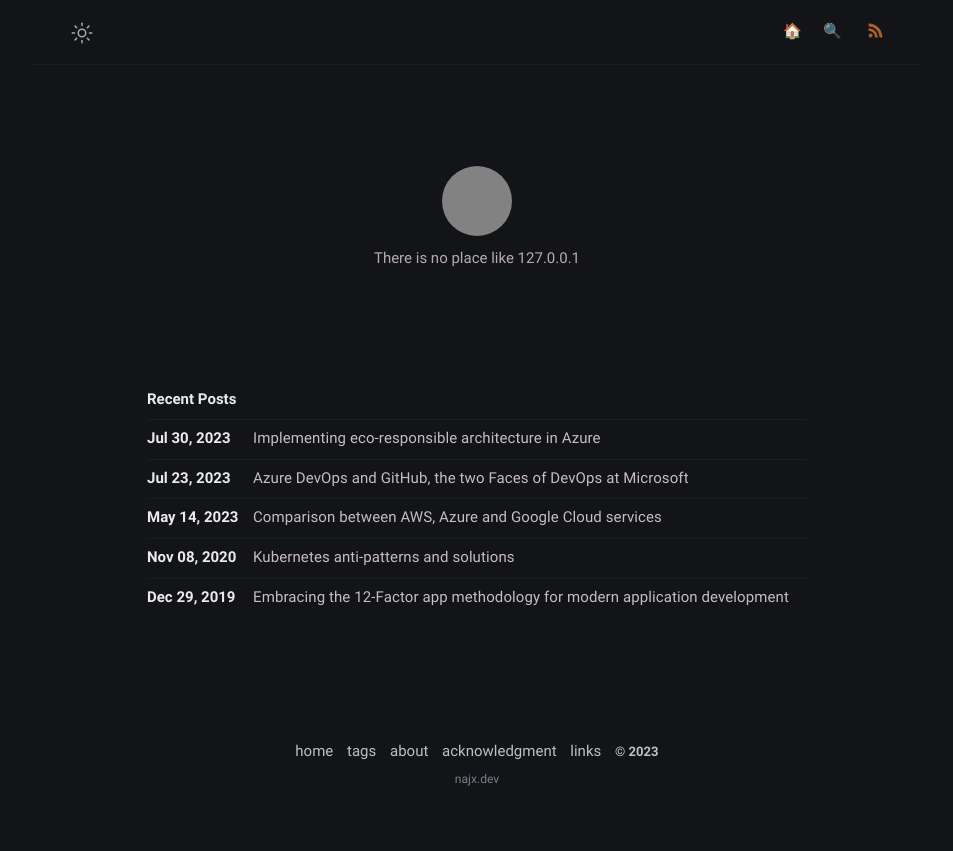
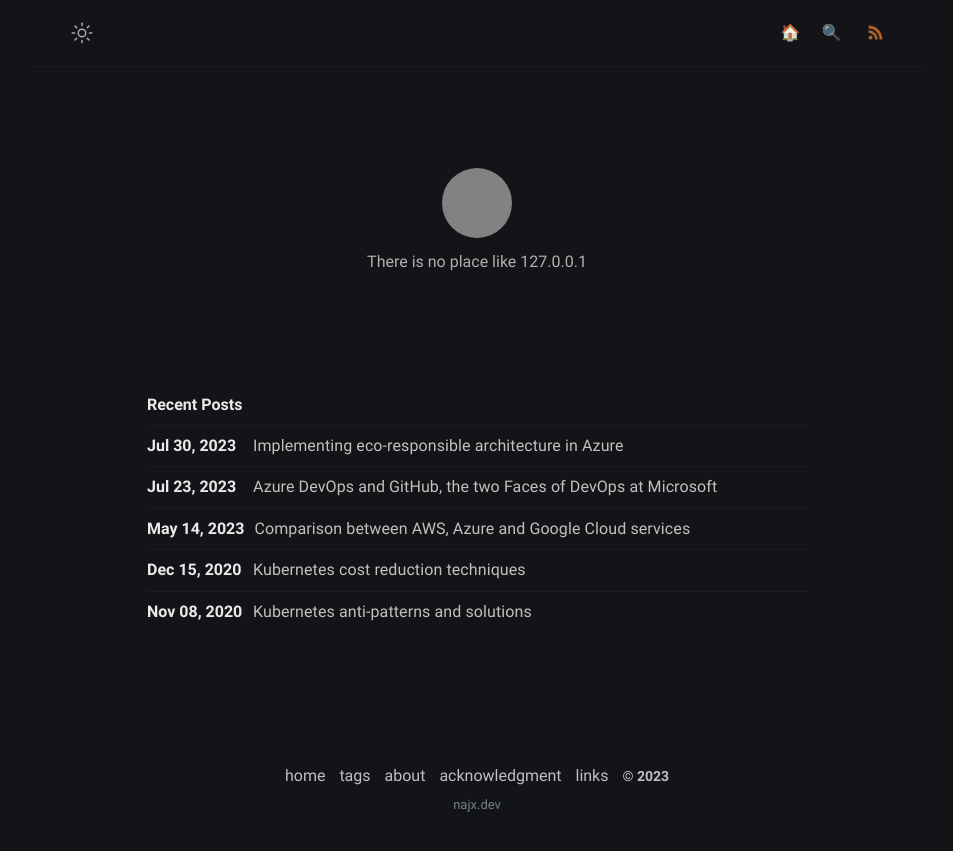
Before and after one commit to najx/najx.github.io, a Jekyll site: the page built from index.md, in a window 1280 px wide. Shown: the top 851 px of the page, without its empty margins (163-1116 px from the left). Built offline with Jekyll 4.4.1, drawn with Linux system fonts in a browser that asks for light colours; grey boxes are pictures that could not be loaded.

Commit message:
Add a new post and update the style

```diff
--- /dev/null
+++ b/_posts/kubernetes-cost-reduction-techniques/2020-12-15-kubernetes-cost-reduction-techniques.md
@@ -0,0 +1,59 @@
+---
+title: Kubernetes cost reduction techniques
+date: 2020-12-15 16:45:31 +07:00
+modified: 2020-12-15 16:45:31 +07:00
+tags: [DevOps 🔄]
+description: Operating Kubernetes clusters can be expensive. Here, we explore techniques to drive down those costs without compromising on performance or reliability.
+---
+
+Kubernetes has emerged as a dominant platform for container orchestration, but without careful management, the costs can spiral. Here are some key strategies for cost optimization:
+
+𝟭. 𝗥𝗶𝗴𝗵𝘁-𝘀𝗶𝘇𝗶𝗻𝗴 𝗿𝗲𝘀𝗼𝘂𝗿𝗰𝗲𝘀:
+Assess and fine-tune the resources your applications require. Over-provisioning leads to unnecessary costs. Analyze app resource usage, adjust CPU/memory as needed. Avoid over-provisioning to save costs
+
+<figure>
+<img src="/assets/img/3/1.png" alt="">
+<figcaption></figcaption>
+</figure>
+
+𝟮. 𝗘𝗳𝗳𝗶𝗰𝗶𝗲𝗻𝘁 𝗡𝗼𝗱 & 𝗣𝗼𝗱 𝗔𝘂𝘁𝗼 𝗦𝗰𝗮𝗹𝗶𝗻𝗴:
+Implementing auto-scaling ensures that your cluster scales based on demand, thus ensuring you only pay for what you use. Use Horizontal Pod Autoscaler (HPA) and Vertical Pod Autoscaler (VPA) to add or remove nodes / pods based on resource utilization, reducing idle costs
+
+<figure>
+<img src="/assets/img/3/2.png" alt="">
+<figcaption></figcaption>
+</figure>
+
+𝟯. 𝗣𝗼𝗱 𝗗𝗶𝘀𝗿𝘂𝗽𝘁𝗶𝗼𝗻 𝗕𝘂𝗱𝗴𝗲𝘁 (𝗣𝗗𝗕):
+PDBs allow you to specify the minimum number of replicas that should remain during voluntary disruptions, enabling high availability without the need to overprovision. Set up PDBs to control how many pods of a specific deployment or replica set can be down simultaneously during disruptions, ensuring high availability without overprovisioning
+
+<figure>
+<img src="/assets/img/3/3.png" alt="">
+<figcaption></figcaption>
+</figure>
+
+𝟰. 𝗡𝗼𝗱𝗲 𝗧𝗮𝗶𝗻𝘁𝗶𝗻𝗴 𝗮𝗻𝗱 𝗧𝗼𝗹𝗲𝗿𝗮𝘁𝗶𝗼𝗻:
+Using taints and tolerations, you can reserve specific nodes for specific tasks, ensuring that critical workloads are not disrupted by less important ones. Taint nodes for workload-specific delays, prioritize critical tasks on untainted nodes, and use cheaper tainted nodes for less critical tasks
+
+<figure>
+<img src="/assets/img/3/4.png" alt="">
+<figcaption></figcaption>
+</figure>
+
+𝟱. 𝗖𝗼𝗻𝘁𝗮𝗶𝗻𝗲𝗿 𝗥𝗲𝗴𝗶𝘀𝘁𝗿𝘆 & 𝗜𝗺𝗮𝗴𝗲 𝗢𝗽𝘁𝗶𝗺𝗶𝘇𝗮𝘁𝗶𝗼𝗻:
+Using an optimized container registry and ensuring that your images are as lightweight as possible can lead to savings in both storage and network costs. Use cost-efficient container registry, follow image best practices (e.g., multi-stage builds) for smaller images and reduced pull times & storage costs
+
+<figure>
+<img src="/assets/img/3/5.png" alt="">
+<figcaption></figcaption>
+</figure>
+
+𝟲. 𝗦𝗽𝗼𝘁 𝗶𝗻𝘀𝘁𝗮𝗻𝗰𝗲𝘀:
+Spot instances can be significantly cheaper than on-demand instances. They are especially useful for fault-tolerant, stateless applications. Utilize spot instances for non-critical tasks; they're cheaper but can be terminated quickly. Ideal for stateless, fault-tolerant apps
+
+<figure>
+<img src="/assets/img/3/6.png" alt="">
+<figcaption></figcaption>
+</figure>
+
+Cost optimization in Kubernetes doesn't mean compromising on performance. By implementing these techniques, you can ensure that your clusters are running efficiently, delivering maximum value for your investment.
--- a/_sass/main.scss
+++ b/_sass/main.scss
@@ -1,7 +1,7 @@
 // Fonts preferences
 $sans-family: Roboto, sans-serif;
 $mono-family: Consolas, monospace;
-$base-font-size: 15px;
+$base-font-size: 16px;
 $medium-font-size: $base-font-size * 0.938;
 $small-font-size: $base-font-size * 0.875;
 $base-line-height: 1.85;
@@ -14,8 +14,8 @@
 
 //Light Colors
 $text-base-color: #434648;
-$text-link-blue: #003fff;
-$text-link-blue-active: #0036c7;
+$text-link-blue: #0be780;
+$text-link-blue-active: #00c753;
 
 $black: #0d122b;
 $light: #ececec;
@@ -25,8 +25,8 @@
 
 // Dark Colors
 $dark-text-base-color: #c7bebe;
-$dark-text-link-blue: #ff5277;
-$dark-text-link-blue-active: #ff2957;
+$dark-text-link-blue: #52ffcb;
+$dark-text-link-blue-active: #49ebba;
 
 $dark-black: #131418;
 $dark-white: #eaeaea;
```
Also changed, not shown: links.md (+1 -0 lines), assets/img/3/1.png (added), assets/img/3/2.png (added), assets/img/3/3.png (added), assets/img/3/4.png (added), assets/img/3/5.png (added), assets/img/3/6.png (added).
